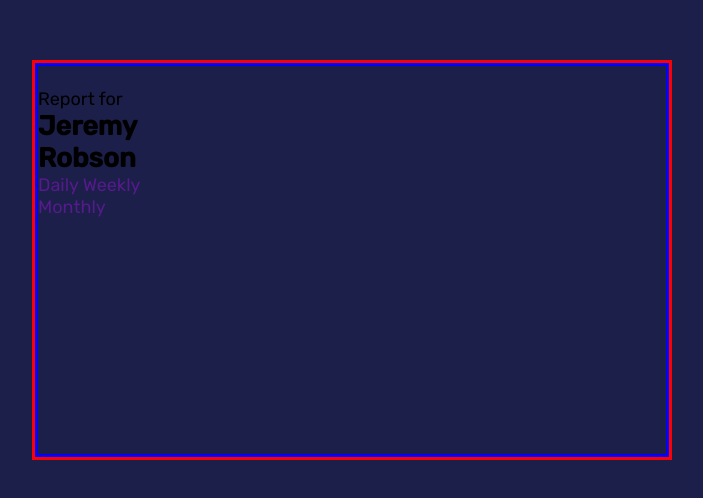
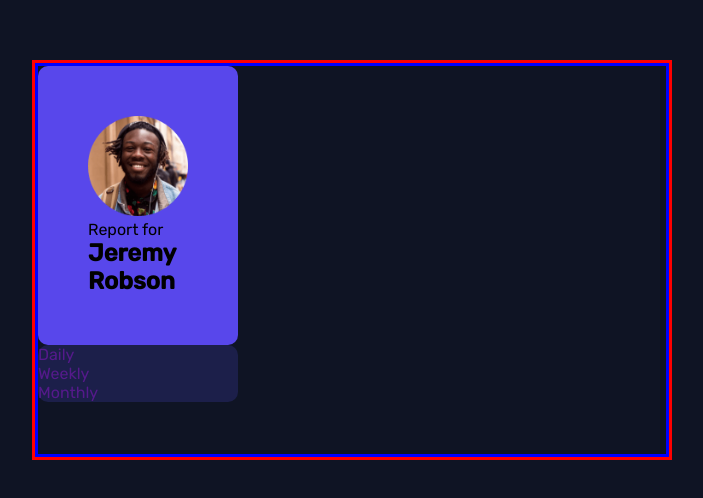
Before and after one commit to Antonio-GC/time-tracking-dashboard, a plain HTML site: page index.html in a window 1280 px wide. Shown: the part 140-638 px from the top of the page, without its empty margins (288-991 px from the left). Drawn offline with Linux system fonts and the light colour scheme.

Commit message:
se agrego estilos al home

```diff
--- a/home.css
+++ b/home.css
@@ -18,9 +18,9 @@
 }
 
 body {
-    font-size: 18px;
+    font-size: 16px;
     font-family: 'Rubik', sans-serif;
-    background-color: var(--Dark-blue);
+    background-color: var(--Very-dark-blue);
     width: 100%;
     height: 100vh;
     display: flex;
@@ -55,7 +55,22 @@ a {
   grid-row: 1/3;
 }
 
+.home__wrapper {
+  background-color: var(--Blue);
+  border-radius: 10px;
+  padding: 50px;
+  z-index: 2;
+}
+
+.home__imagen {
+  object-fit: contain;
+  width: 100px;
+  height: 100px;
+}
+
 .beginning__wrapper {
-
-
+display: flex;
+flex-direction: column;
+ background-color: var(--Dark-blue);
+ border-radius: 10px;
 }
--- a/index.html
+++ b/index.html
@@ -17,14 +17,14 @@
   <section class="container__item">
     <div class="item__wrapper--home ">
 <div class="home__wrapper">
-<img src="" alt="">
-<p>Report for</p>
-<h1>Jeremy Robson</h1>
+<img src="/images/image-jeremy.png" alt="" class="home__imagen">
+<p class="home__text">Report for</p>
+<h1 class="home__title">Jeremy Robson</h1>
 </div>
 <div class="beginning__wrapper">
-<a href="">Daily</a>
-<a href="">Weekly</a>
-<a href="">Monthly</a>
+<a href="" class="beginning__link">Daily</a>
+<a href="" class="beginning__link">Weekly</a>
+<a href="" class="beginning__link">Monthly</a>
 </div>
     </div>
     <div class="item__wrapper ">
```
